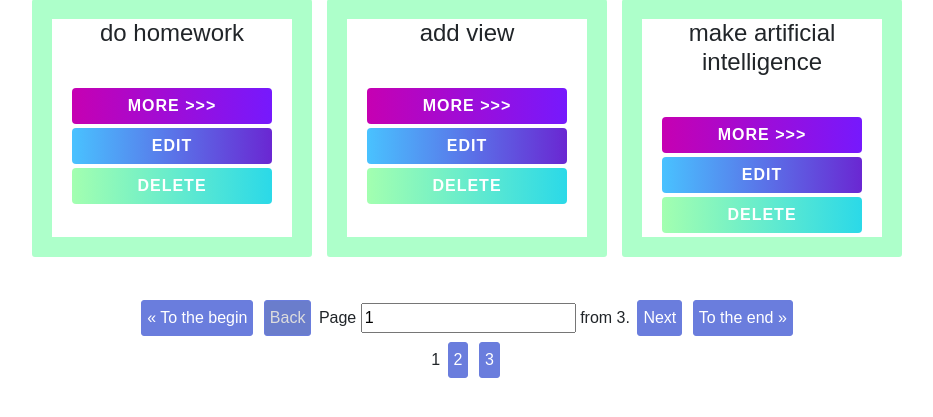
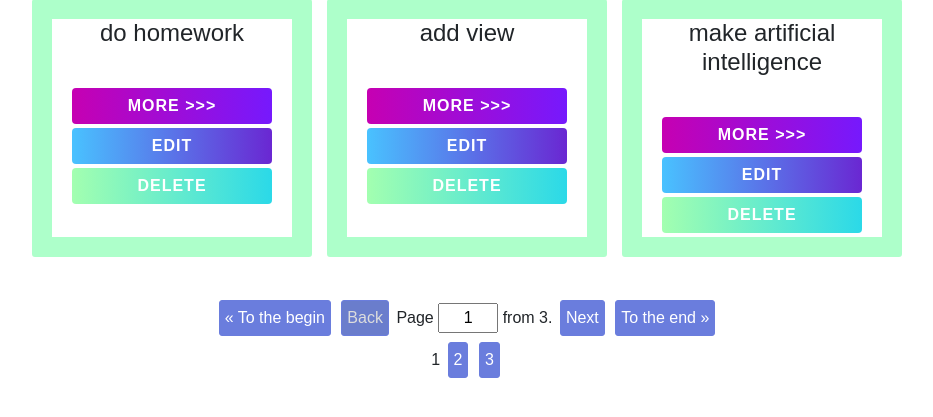
Before and after one commit to keny-stark/issue-tracker, a Django app: page / in a window 1280 px wide. Shown: the part 223-640 px from the top of the page, without its empty margins (173-1106 px from the left). Run offline with Django 3.2, Linux system fonts and the light colour scheme; data comes from the database, SQL or seed files in the repository; some libraries are stand-ins or nearby versions.

Commit message:
добавил стиль для пагинации

```diff
--- a/source/webapp/static/css/style.css
+++ b/source/webapp/static/css/style.css
@@ -272,3 +272,8 @@ body {
     max-width: 40%;
     margin-top: 100px;
 }
+.page-input {
+    overflow: visible;
+    width: 60px;
+    text-align: center;
+}
```
